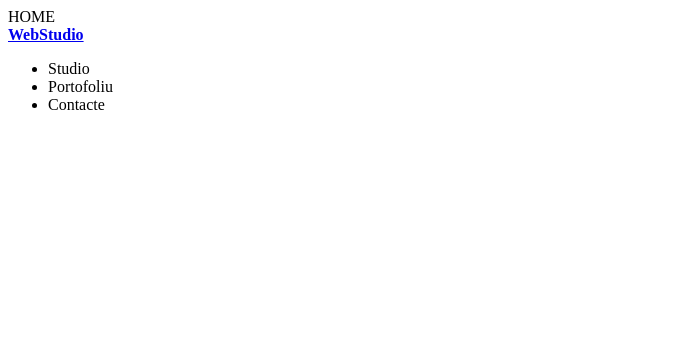
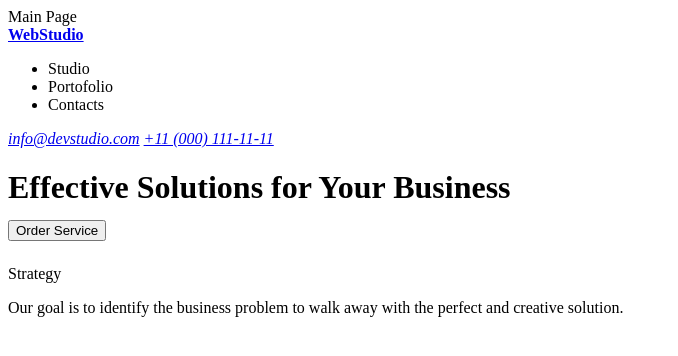
Before and after one commit to andreeal27/goIt-markup-hw-01, a plain HTML site: page index.html in a window 1280 px wide. Shown: the whole page, without its empty margins (0-678 px from the left). Drawn offline with Linux system fonts and the light colour scheme.

Commit message:
Update index.html

```diff
--- a/index.html
+++ b/index.html
@@ -1,5 +1,5 @@
 <!DOCTYPE html>
-<html lang="en">
+<html lang="eng">
 <head>
     <meta charset="UTF-8">
     <meta name="viewport" content="width=device-width, initial-scale=1.0">
@@ -7,17 +7,30 @@
 </head>
 <body>
 <header>
-    <a>HOME</a>
+    <a>Main Page</a>
     <div></div>
 <a href="index.html"> <strong>WebStudio</strong></a>
     <nav>
         <ul>
          <li> <a>Studio</a></li>
-         <li><a>Portofoliu</a></li>
-         <li><a>Contacte</a></li>
+         <li><a>Portofolio</a></li>
+         <li><a>Contacts</a></li>
         </ul>
     </nav>
+<address>
+    <a href="mailto:info@devstudio.com">info@devstudio.com</a>
+    <a href="tel:+110001111111">+11 (000) 111-11-11</a>
+</address>
+<h1>Effective Solutions for Your Business
+    <div></div>
+<button type="button">Order Service</button>
+</header>
+<main
+    <h1>Strategy</h1>
+    <p>
+        Our goal is to identify the business
+        problem to walk away with the perfect and creative solution.
+    </p>
 
-</header>
 </body>
 </html>
```
